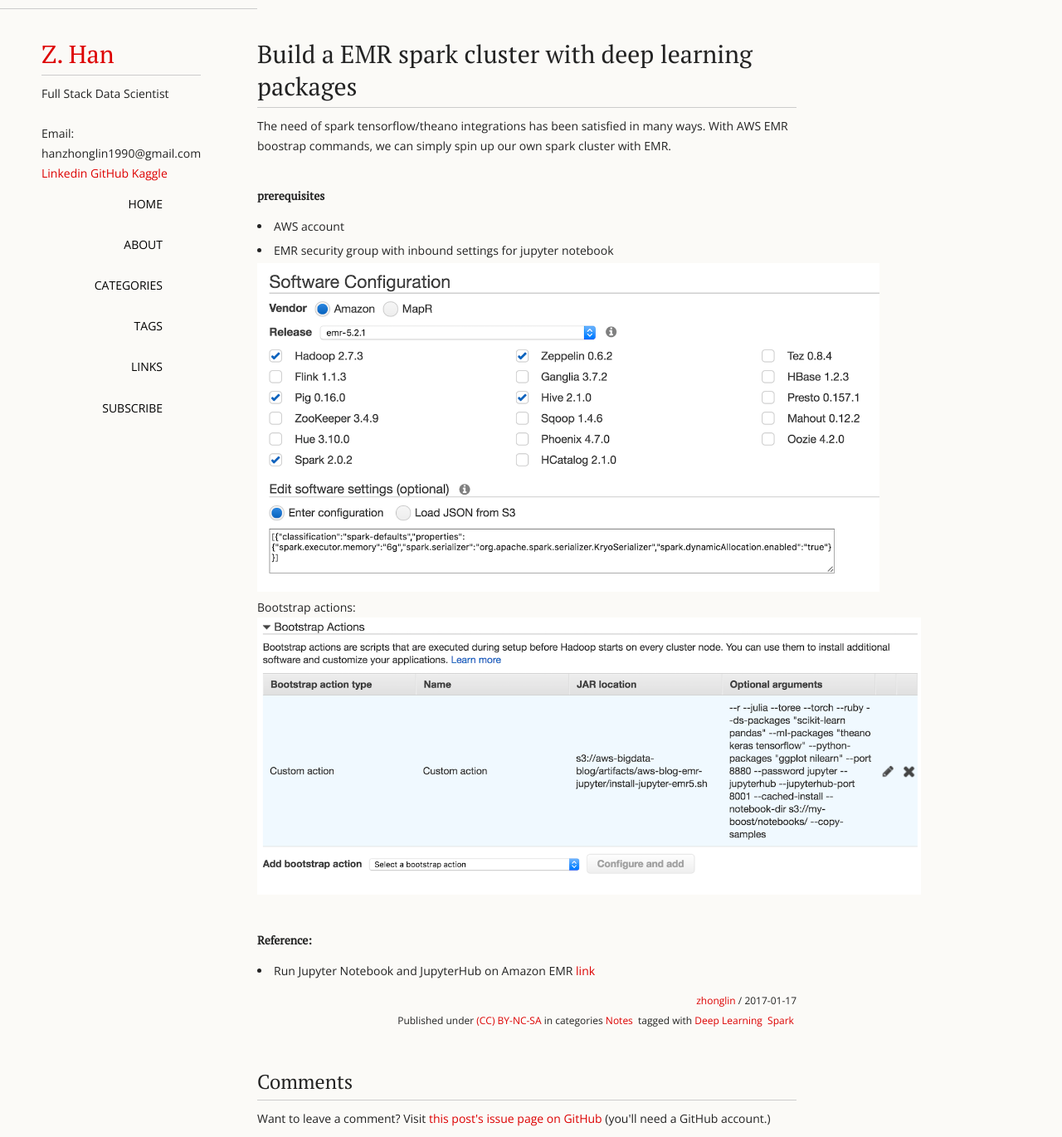
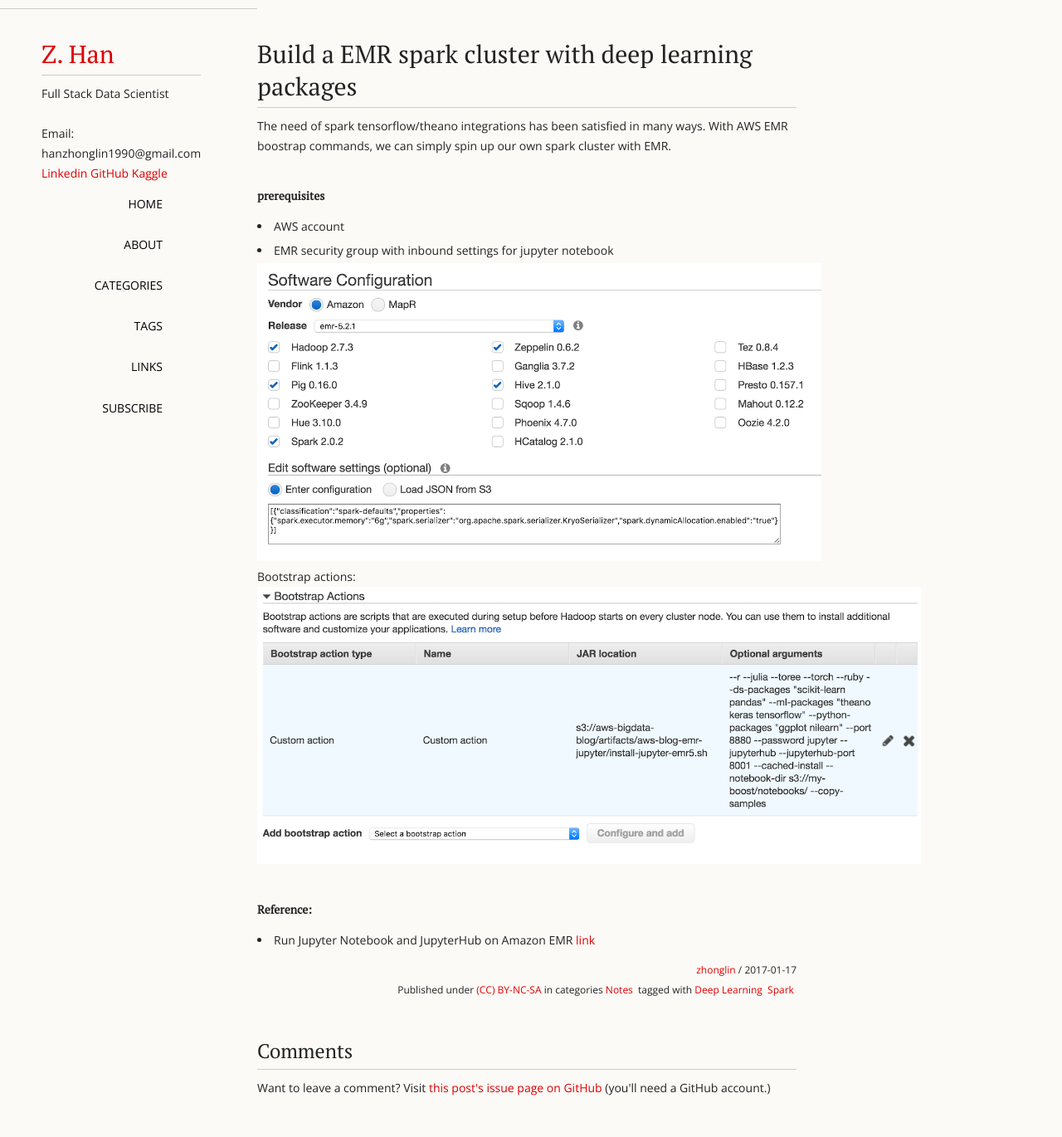
Before and after one commit to forgebach/forgebach.github.io, a Jekyll site: the page built from _posts/2017-01-17-Spark-Tensorflow-AWS-EMR-Notebook.md, in a window 1280 px wide and 1370 px high. Shown: the whole window at 83% size. Built offline with Jekyll 4.4.1, drawn with Linux system fonts in a browser that asks for light colours.

Commit message:
Update 2017-01-17-Spark-Tensorflow-AWS-EMR-Notebook.md

```diff
--- a/_posts/2017-01-17-Spark-Tensorflow-AWS-EMR-Notebook.md
+++ b/_posts/2017-01-17-Spark-Tensorflow-AWS-EMR-Notebook.md
@@ -14,7 +14,7 @@
 - AWS account
 - EMR security group with inbound settings for jupyter notebook
 
-<img src="/images/2017-01-17/software_config.png" width="750px" />
+<img src="/images/2017-01-17/software_config.png" width="680px" />
 
 Bootstrap actions:
 
```
